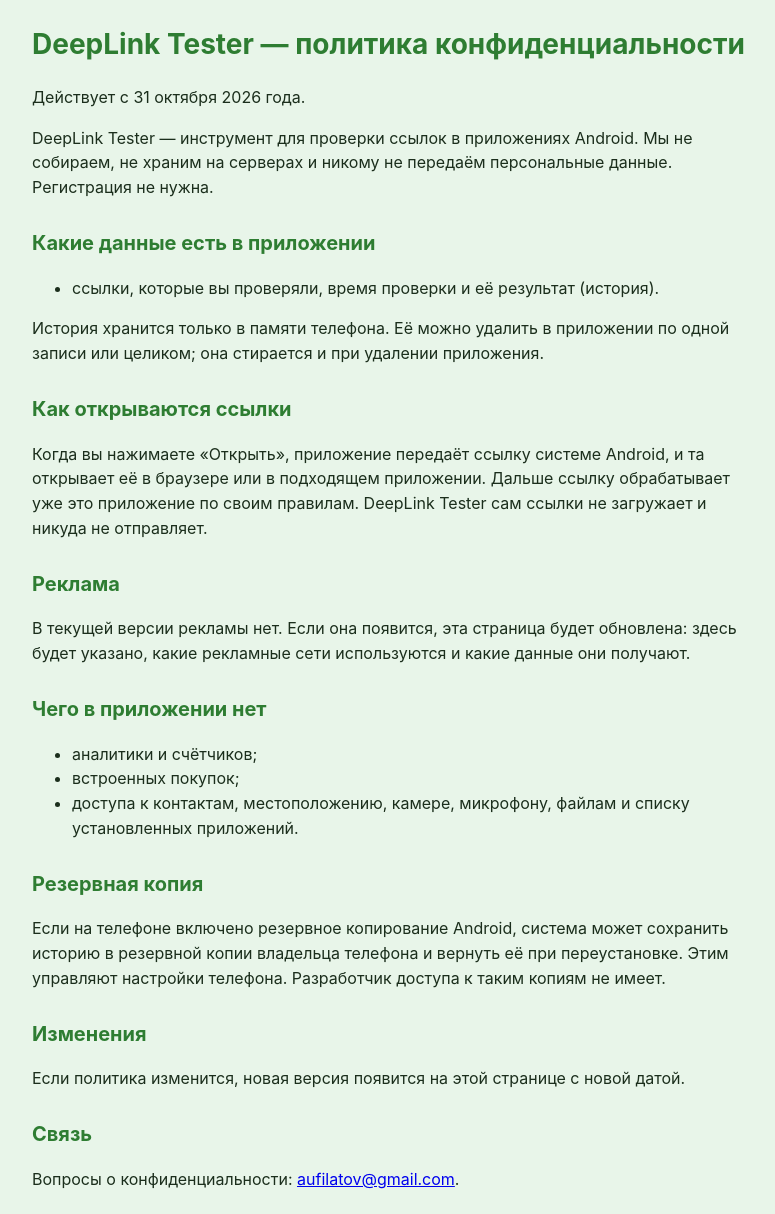
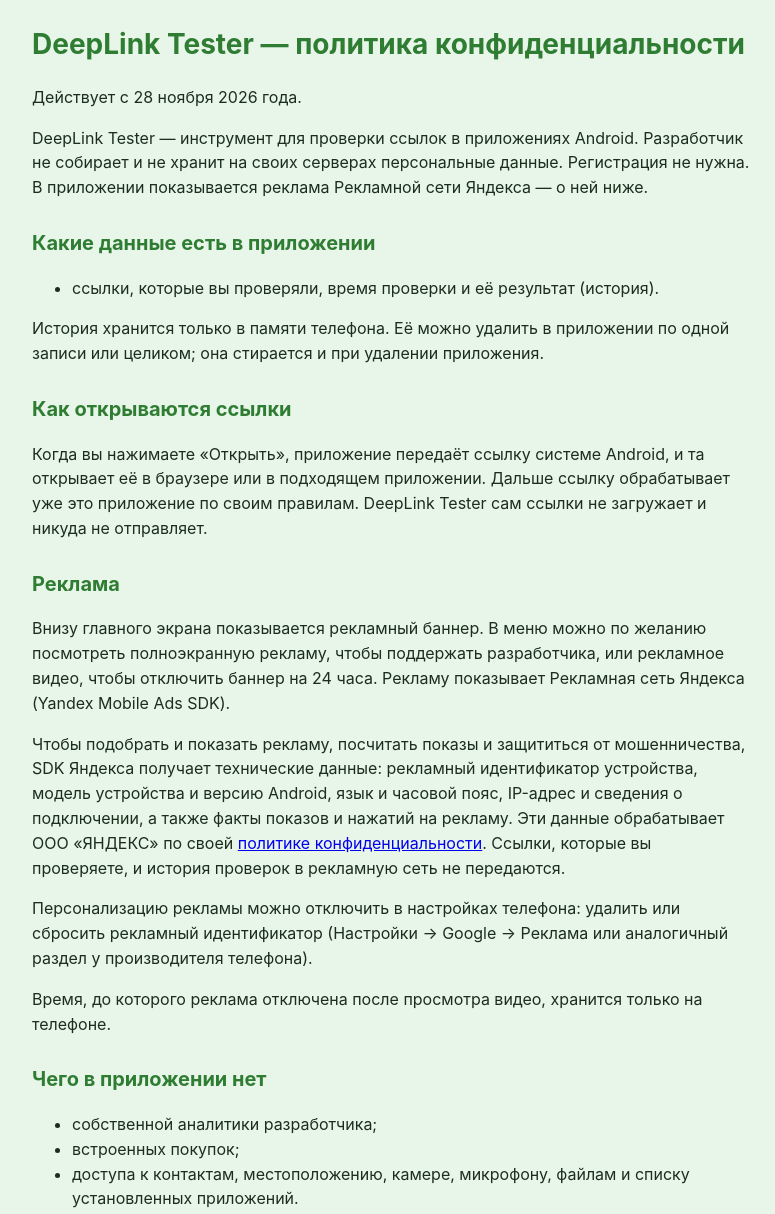
Before and after one commit to aufilatov-droid/privacy, a plain HTML site: page deeplinktester/index.html in a window 1280 px wide. Shown: the part 20-1234 px from the top of the page, without its empty margins (248-1023 px from the left). Drawn offline with Linux system fonts and the light colour scheme.

Commit message:
DeepLink Tester: реклама Яндекса в политике конфиденциальности
Co-Authored-By: Claude Opus 5.5 <noreply@anthropic.com>

```diff
--- a/deeplinktester/index.html
+++ b/deeplinktester/index.html
@@ -14,9 +14,9 @@
 <body>
 <main>
 <h1>DeepLink Tester — политика конфиденциальности</h1>
-<p>Действует с 31 октября 2026 года.</p>
+<p>Действует с 28 ноября 2026 года.</p>
 
-<p>DeepLink Tester — инструмент для проверки ссылок в приложениях Android. Мы не собираем, не храним на серверах и никому не передаём персональные данные. Регистрация не нужна.</p>
+<p>DeepLink Tester — инструмент для проверки ссылок в приложениях Android. Разработчик не собирает и не хранит на своих серверах персональные данные. Регистрация не нужна. В приложении показывается реклама Рекламной сети Яндекса — о ней ниже.</p>
 
 <h2>Какие данные есть в приложении</h2>
 <ul>
@@ -28,11 +28,14 @@
 <p>Когда вы нажимаете «Открыть», приложение передаёт ссылку системе Android, и та открывает её в браузере или в подходящем приложении. Дальше ссылку обрабатывает уже это приложение по своим правилам. DeepLink Tester сам ссылки не загружает и никуда не отправляет.</p>
 
 <h2>Реклама</h2>
-<p>В текущей версии рекламы нет. Если она появится, эта страница будет обновлена: здесь будет указано, какие рекламные сети используются и какие данные они получают.</p>
+<p>Внизу главного экрана показывается рекламный баннер. В меню можно по желанию посмотреть полноэкранную рекламу, чтобы поддержать разработчика, или рекламное видео, чтобы отключить баннер на 24 часа. Рекламу показывает Рекламная сеть Яндекса (Yandex Mobile Ads SDK).</p>
+<p>Чтобы подобрать и показать рекламу, посчитать показы и защититься от мошенничества, SDK Яндекса получает технические данные: рекламный идентификатор устройства, модель устройства и версию Android, язык и часовой пояс, IP-адрес и сведения о подключении, а также факты показов и нажатий на рекламу. Эти данные обрабатывает ООО «ЯНДЕКС» по своей <a href="https://yandex.ru/legal/confidential/">политике конфиденциальности</a>. Ссылки, которые вы проверяете, и история проверок в рекламную сеть не передаются.</p>
+<p>Персонализацию рекламы можно отключить в настройках телефона: удалить или сбросить рекламный идентификатор (Настройки → Google → Реклама или аналогичный раздел у производителя телефона).</p>
+<p>Время, до которого реклама отключена после просмотра видео, хранится только на телефоне.</p>
 
 <h2>Чего в приложении нет</h2>
 <ul>
-  <li>аналитики и счётчиков;</li>
+  <li>собственной аналитики разработчика;</li>
   <li>встроенных покупок;</li>
   <li>доступа к контактам, местоположению, камере, микрофону, файлам и списку установленных приложений.</li>
 </ul>
```
